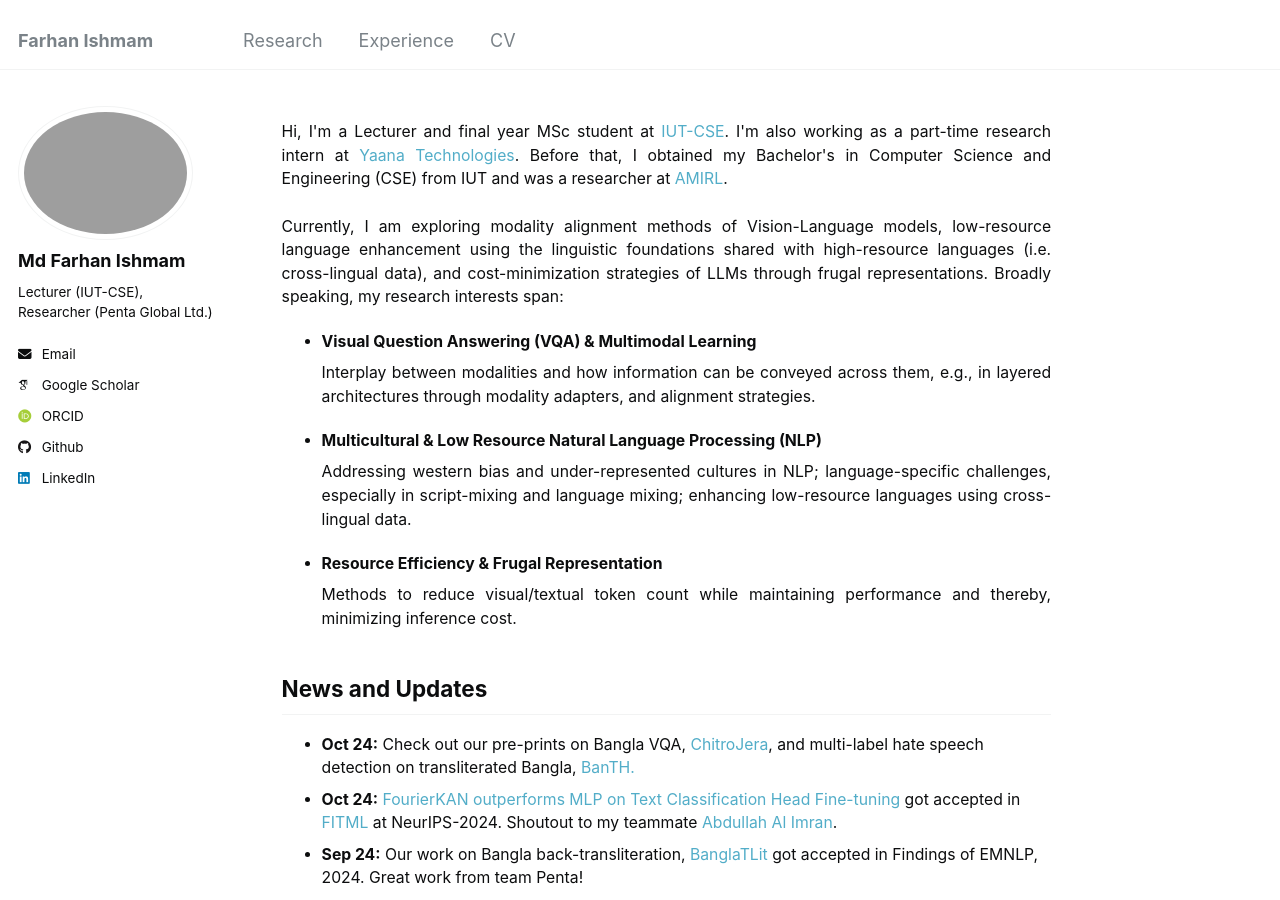
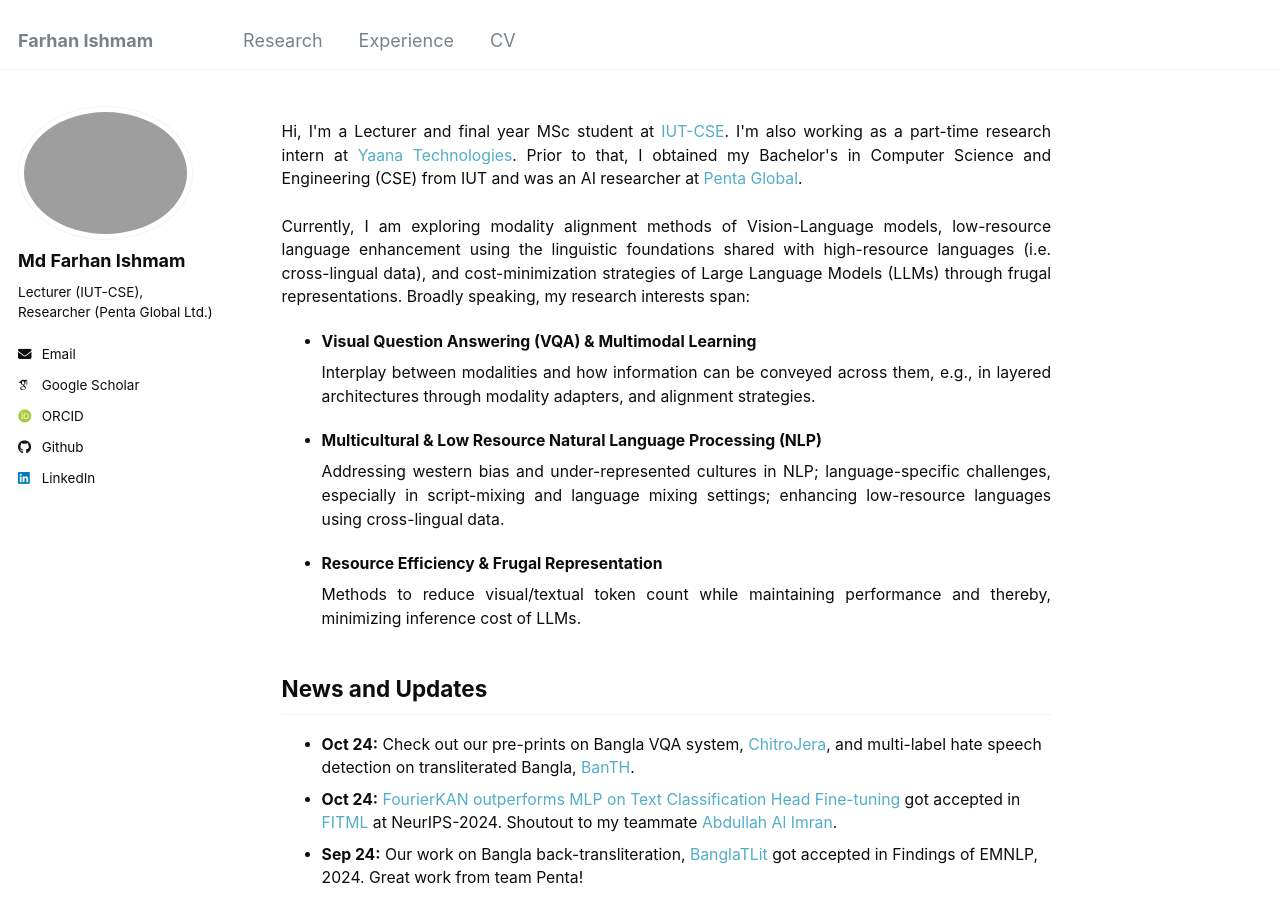
Before and after one commit to farhanishmam/farhanishmam.github.io, a Jekyll site: the page built from _pages/about.md, in a window 1280 px wide and 900 px high. Built offline with Jekyll 4.4.1, drawn with Linux system fonts in a browser that asks for light colours; some web fonts are replaced; some of the changed text lies outside the part shown.

Commit message:
Update about.md

```diff
--- a/_pages/about.md
+++ b/_pages/about.md
@@ -43,7 +43,7 @@
 </head>
 </html>
 <p class="justified-text">
-Hi, I'm a Lecturer and final year MSc student at <a href="https://cse.iutoic-dhaka.edu/">IUT-CSE</a>. I'm also working as a part-time research intern at <a href="https://www.yaanatech.com/">Yaana Technologies</a>. Before that, I obtained my Bachelor's in Computer Science and Engineering (CSE) from IUT and was a researcher at <a href = "https://amirl.org/">AMIRL</a>.<br><br>Currently, I am exploring modality alignment methods of Vision-Language models, low-resource language enhancement using the linguistic foundations shared with high-resource languages (i.e. cross-lingual data), and cost-minimization strategies of LLMs through frugal representations. Broadly speaking, my research interests span:
+Hi, I'm a Lecturer and final year MSc student at <a href="https://cse.iutoic-dhaka.edu/">IUT-CSE</a>. I'm also working as a part-time research intern at <a href="https://www.yaanatech.com/">Yaana Technologies</a>. Prior to that, I obtained my Bachelor's in Computer Science and Engineering (CSE) from IUT and was an AI researcher at <a href = "https://www.pentabd.com/">Penta Global</a>.<br><br>Currently, I am exploring modality alignment methods of Vision-Language models, low-resource language enhancement using the linguistic foundations shared with high-resource languages (i.e. cross-lingual data), and cost-minimization strategies of Large Language Models (LLMs) through frugal representations. Broadly speaking, my research interests span:
 </p>
 <ul>
   <li><strong>Visual Question Answering (VQA) & Multimodal Learning</strong></li>
@@ -52,15 +52,15 @@
 
   <li><strong>Multicultural & Low Resource Natural Language Processing (NLP)</strong></li>
 
-  <p class="justified-text"> Addressing western bias and under-represented cultures in NLP; language-specific challenges, especially in script-mixing and language mixing; enhancing low-resource languages using cross-lingual data.</p>
+  <p class="justified-text"> Addressing western bias and under-represented cultures in NLP; language-specific challenges, especially in script-mixing and language mixing settings; enhancing low-resource languages using cross-lingual data.</p>
 
   <li><strong>Resource Efficiency & Frugal Representation</strong></li>
 
-  <p class="justified-text">Methods to reduce visual/textual token count while maintaining performance and thereby, minimizing inference cost. </p>
+  <p class="justified-text">Methods to reduce visual/textual token count while maintaining performance and thereby, minimizing inference cost of LLMs. </p>
 
 </ul>
 <h2>News and Updates</h2>
-- **Oct 24:** Check out our pre-prints on Bangla VQA, [ChitroJera](https://arxiv.org/abs/2410.14991), and multi-label hate speech detection on transliterated Bangla, [BanTH.](https://arxiv.org/abs/2410.13281)
+- **Oct 24:** Check out our pre-prints on Bangla VQA system, [ChitroJera](https://arxiv.org/abs/2410.14991), and multi-label hate speech detection on transliterated Bangla, [BanTH](https://arxiv.org/abs/2410.13281).
 - **Oct 24:** <a href="https://github.com/farhanishmam/BanglaTLit">FourierKAN outperforms MLP on Text Classification Head Fine-tuning</a> got accepted in [FITML](https://sites.google.com/view/neurips2024-ftw) at NeurIPS-2024. Shoutout to my teammate [Abdullah Al Imran](https://www.imranabdullah.com/about).
 - **Sep 24:** Our work on Bangla back-transliteration, <a href="https://github.com/farhanishmam/BanglaTLit">BanglaTLit</a> got accepted in Findings of EMNLP, 2024. Great work from team Penta!
 - **Aug 24:** Check out the preprints on <a href="https://arxiv.org/abs/2408.08803">Fourier-KAN Text Classification</a> and <a href="https://arxiv.org/abs/2408.08964">Code-Mixed Bengali Sentiment Analysis</a>, available on arXiv.
@@ -88,9 +88,13 @@
 </div>
 
 <ul style="font-size: 16px;">
-    <li>Large-scale benchmark comprising 213,000 augmented images to challenge the robustness of VQA models against realistic visual corruptions.</li>
+  <li>Can VQA models maintain their performance in real-world scenarios, especially when prone to realistic visual corruptions, e.g. noise, blur?</li>
+  <li>How can we evaluate the robustness of VQA models when subjected to such common corruptions?</li>
+  <li>We propose a large-scale benchmark and robustness evaluation metrics to evaluate VQA models before deployment.</li>
+  <li>We quantify aspects of performance drop, e.g. rate, range, mean. We found that models with higher accuracy are not necessarily more robust. </li>
+<!--     <li>Large-scale benchmark comprising 213,000 augmented images to challenge the robustness of VQA models against realistic visual corruptions.</li>
     <li>Novel robustness evaluation metrics that can be aggregated into a unified metric adaptable for multiple use cases.</li>
-    <li>Experiments reveal the interplay between factors, such as model size, performance, and robustness, when subjected to real-world corruption effects.</li>
+    <li>Experiments reveal the interplay between factors, such as model size, performance, and robustness, when subjected to real-world corruption effects.</li> -->
 </ul>
 
 <h3>From Image to Language: A Critical Analysis of Visual Question Answering (VQA) Approaches, Challenges, and Opportunities</h3>
```
